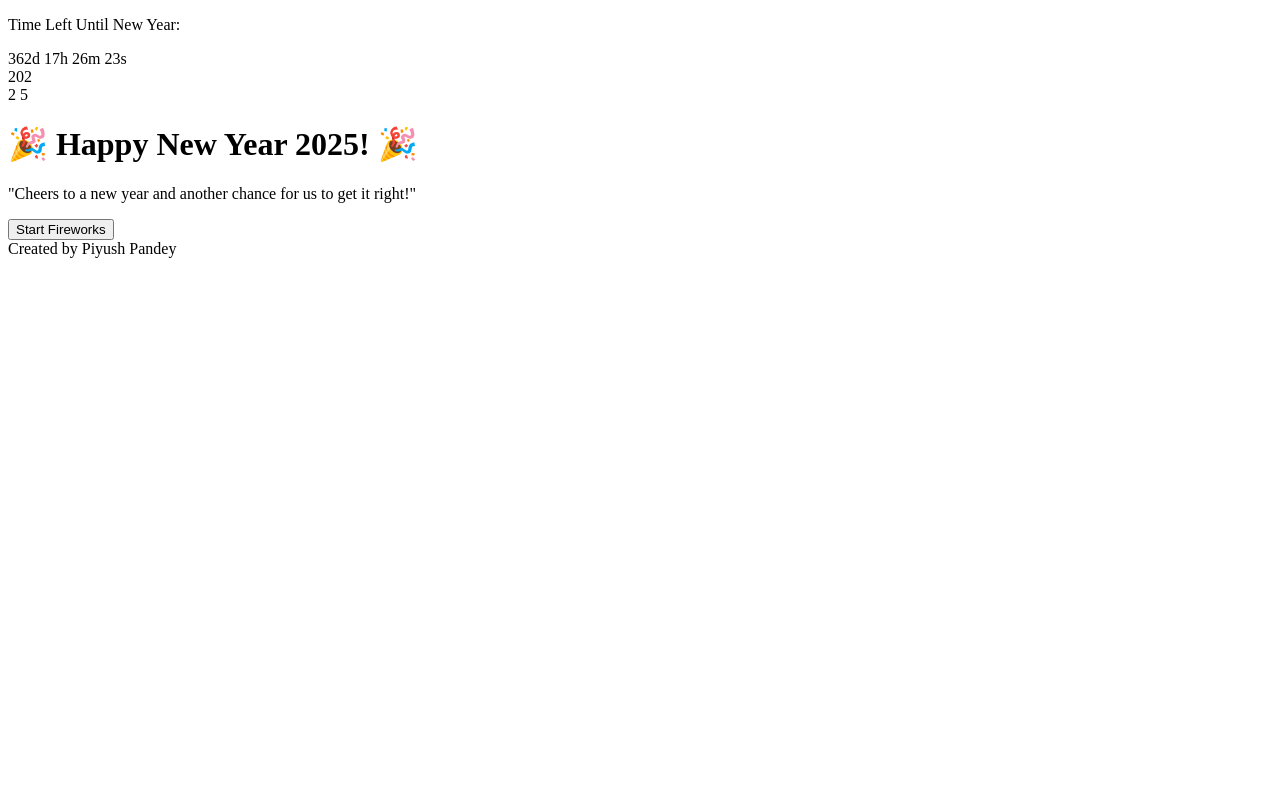
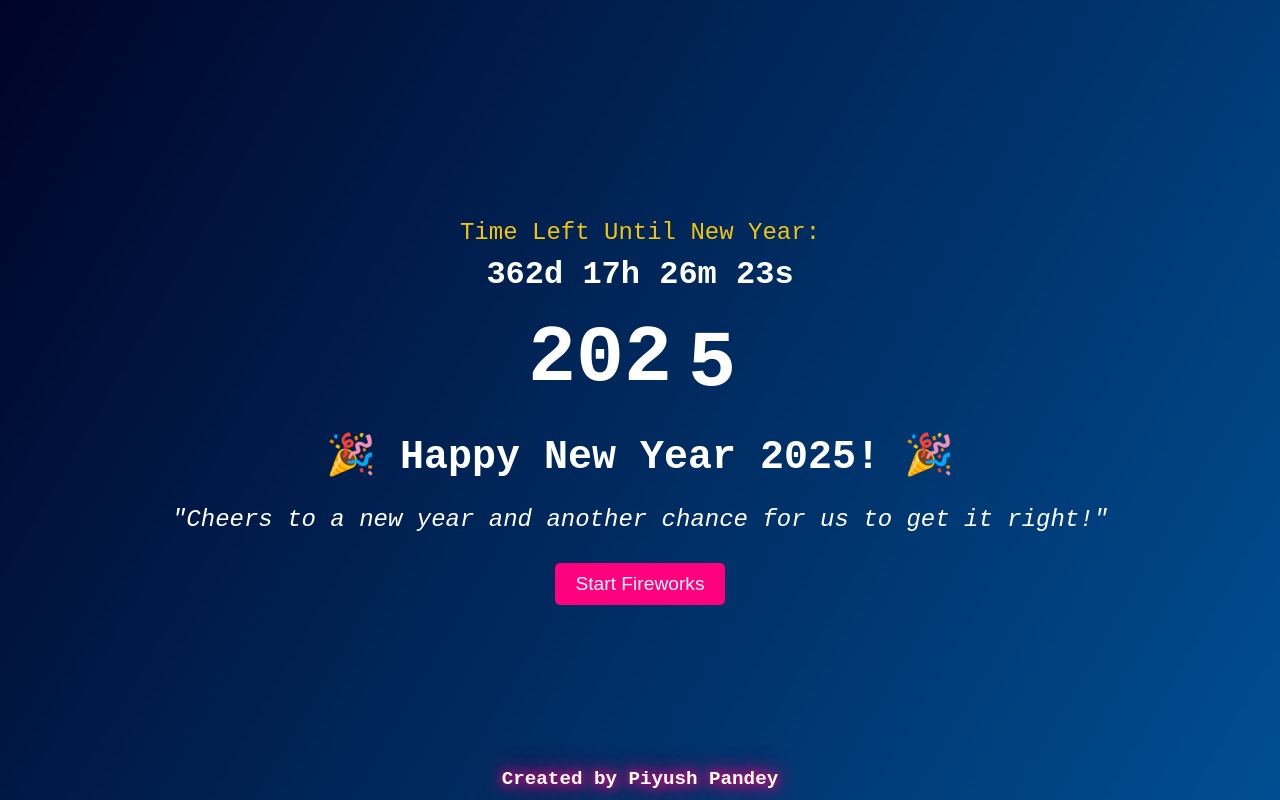
Before and after one commit to piyushpandey12/new-year-wishes, a plain HTML site: page index.html in a window 1280 px wide. Drawn offline with Linux system fonts and the light colour scheme.

Commit message:
styles.css

```diff
--- a/styles.css
+++ b/styles.css
@@ -1,81 +1,158 @@
-document.addEventListener("DOMContentLoaded", () => {
-  const countdown = document.getElementById("countdown");
-  const quote = document.getElementById("quote");
-  const digit4 = document.getElementById("digit4");
-  const digit5 = document.getElementById("digit5");
-  const newYearText = document.getElementById("newYearText");
+body {
+    margin: 0;
+    font-family: 'Courier New', Courier, monospace;
+    display: flex;
+    justify-content: center;
+    align-items: center;
+    height: 100vh;
+    background: linear-gradient(120deg, #000428, #004e92);
+    color: white;
+    overflow: hidden;
+    transition: background 1s ease-in-out;
+}
 
-  const quotes = [
-    "Cheers to a new year and another chance for us to get it right!",
-    "The best is yet to come. Happy New Year!",
-    "A new year is a fresh chapter in life. Make it count.",
-    "Wishing you peace, love, and laughter in the new year!",
-    "May all your dreams come true in the next year!",
-  ];
+.container {
+    text-align: center;
+    position: relative;
+}
 
-  const now = new Date();
-  const currentYear = now.getFullYear(); // Get the current year (2025 in this case)
+.countdown-wrapper {
+    margin-bottom: 20px;
+}
 
-  // Set next year based on the current year
-  const nextYear = currentYear + 1;
+.time-left-label {
+    font-size: 1.5rem;
+    margin-bottom: 10px;
+    color: #f1c40f;
+}
 
-  // Set the initial year in the greeting
-  newYearText.textContent = currentYear; // Start with the current year
+.countdown {
+    font-size: 2rem;
+    font-weight: bold;
+}
 
-  // Set initial digits for the transition animation
-  digit4.textContent = Math.floor((currentYear % 100) / 10); // Tens place
-  digit5.textContent = currentYear % 10; // Units place
+.year-transition {
+    font-size: 5rem;
+    display: flex;
+    align-items: center;
+    justify-content: center;
+    position: relative;
+    margin-bottom: 20px;
+}
 
-  const newYearDate = new Date(`January 1, ${nextYear} 00:00:00`);
+.year-transition span {
+    font-weight: bold;
+}
 
-  function updateCountdown() {
-    const now = new Date();
-    const diff = newYearDate - now;
+.changing-digit {
+    position: relative;
+    width: 1em;
+    height: 1em;
+    overflow: hidden;
+    font-weight: bold;
+}
 
-    if (diff <= 0) {
-      // Update to "Happy New Year" when the countdown ends
-      newYearText.textContent = nextYear; // Set to 2025 correctly
-      document.querySelector(".container").classList.add("celebrate");
-      clearInterval(countdownInterval);
-      return;
+.digit {
+    position: absolute;
+    left: 0;
+    width: 100%;
+    text-align: center;
+    transition: transform 1.5s ease-in-out;
+}
+
+.up {
+    transform: translateY(0);
+}
+
+.down {
+    transform: translateY(100%);
+}
+
+.greeting {
+    font-size: 2.5rem;
+    opacity: 0;
+    animation: fadeIn 2.5s ease-in-out forwards 1.5s;
+}
+
+.new-year-quote {
+    font-size: 1.5rem;
+    font-style: italic;
+    margin-bottom: 20px;
+}
+
+button {
+    margin-top: 10px;
+    padding: 10px 20px;
+    font-size: 1.2rem;
+    background-color: #ff007f;
+    border: none;
+    border-radius: 5px;
+    color: white;
+    cursor: pointer;
+    transition: background 0.3s ease;
+}
+
+button:hover {
+    background-color: #ff4da6;
+}
+
+#fireworks-container {
+    position: absolute;
+    top: 0;
+    left: 0;
+    width: 100%;
+    height: 100%;
+    pointer-events: none;
+    z-index: -1;
+}
+
+.firework {
+    position: absolute;
+    width: 10px;
+    height: 10px;
+    background-color: white;
+    border-radius: 50%;
+    box-shadow: 0 0 10px white;
+    animation: explode 1.5s ease-in-out forwards;
+}
+
+#author {
+    position: absolute;
+    bottom: 10px;
+    width: 100%;
+    text-align: center;
+    font-size: 1.2rem;
+    font-weight: bold;
+    color: #ffffff;
+    text-shadow: 0 0 5px #ff007f, 0 0 10px #ff007f;
+    animation: glow 1.5s infinite alternate;
+}
+
+@keyframes fadeIn {
+    0% {
+        opacity: 0;
     }
+    100% {
+        opacity: 1;
+    }
+}
 
-    const days = Math.floor(diff / (1000 * 60 * 60 * 24));
-    const hours = Math.floor((diff % (1000 * 60 * 60 * 24)) / (1000 * 60 * 60));
-    const minutes = Math.floor((diff % (1000 * 60 * 60)) / (1000 * 60));
-    const seconds = Math.floor((diff % (1000 * 60)) / 1000);
+@keyframes explode {
+    0% {
+        transform: scale(1);
+        opacity: 1;
+    }
+    100% {
+        transform: scale(3);
+        opacity: 0;
+    }
+}
 
-    countdown.textContent = `${days}d ${hours}h ${minutes}m ${seconds}s`;
-
-    // Digit transition animation for the year
-    if (diff > 0 && days < 365) {
-      digit4.style.transform = "translateY(-100%)";
-      digit5.style.transform = "translateY(0)";
+@keyframes glow {
+    0% {
+        text-shadow: 0 0 5px #ff007f, 0 0 10px #ff007f, 0 0 15px #ff007f;
     }
-  }
-
-  const countdownInterval = setInterval(updateCountdown, 1000);
-
-  document.getElementById("fireworkBtn").addEventListener("click", () => {
-    const container = document.getElementById("fireworks-container");
-    const randomIndex = Math.floor(Math.random() * quotes.length);
-    quote.textContent = quotes[randomIndex];
-
-    for (let i = 0; i < 30; i++) {
-      const firework = document.createElement("div");
-      firework.classList.add("firework");
-      firework.style.left = `${Math.random() * 100}vw`;
-      firework.style.top = `${Math.random() * 100}vh`;
-      firework.style.backgroundColor = getRandomColor();
-
-      container.appendChild(firework);
-
-      setTimeout(() => firework.remove(), 1500);
+    100% {
+        text-shadow: 0 0 10px #ff007f, 0 0 20px #ff007f, 0 0 30px #ff007f;
     }
-  });
-
-  function getRandomColor() {
-    const colors = ["#ff007f", "#ff9900", "#00ccff", "#66ff66", "#ff3333"];
-    return colors[Math.floor(Math.random() * colors.length)];
-  }
-});
+}
```
